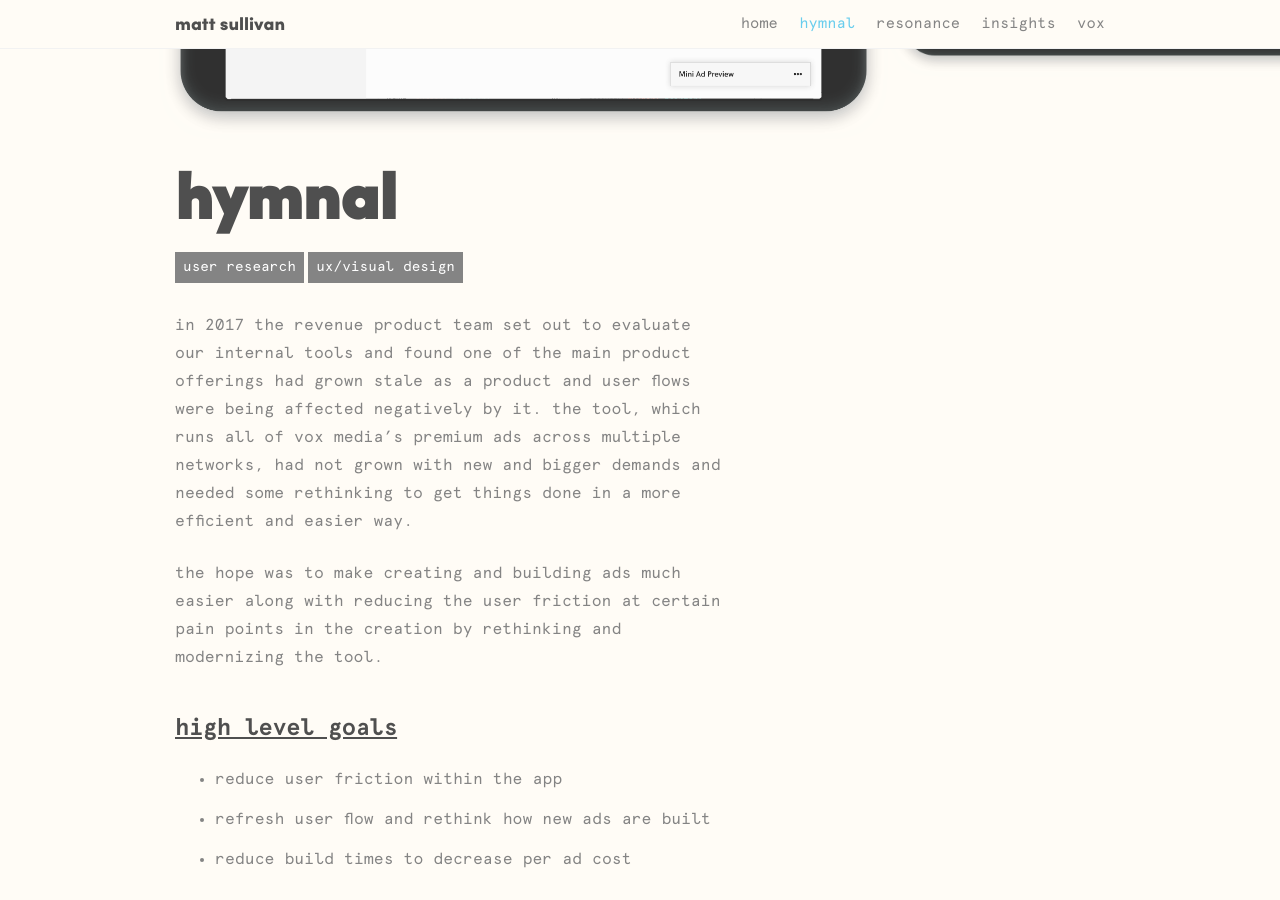
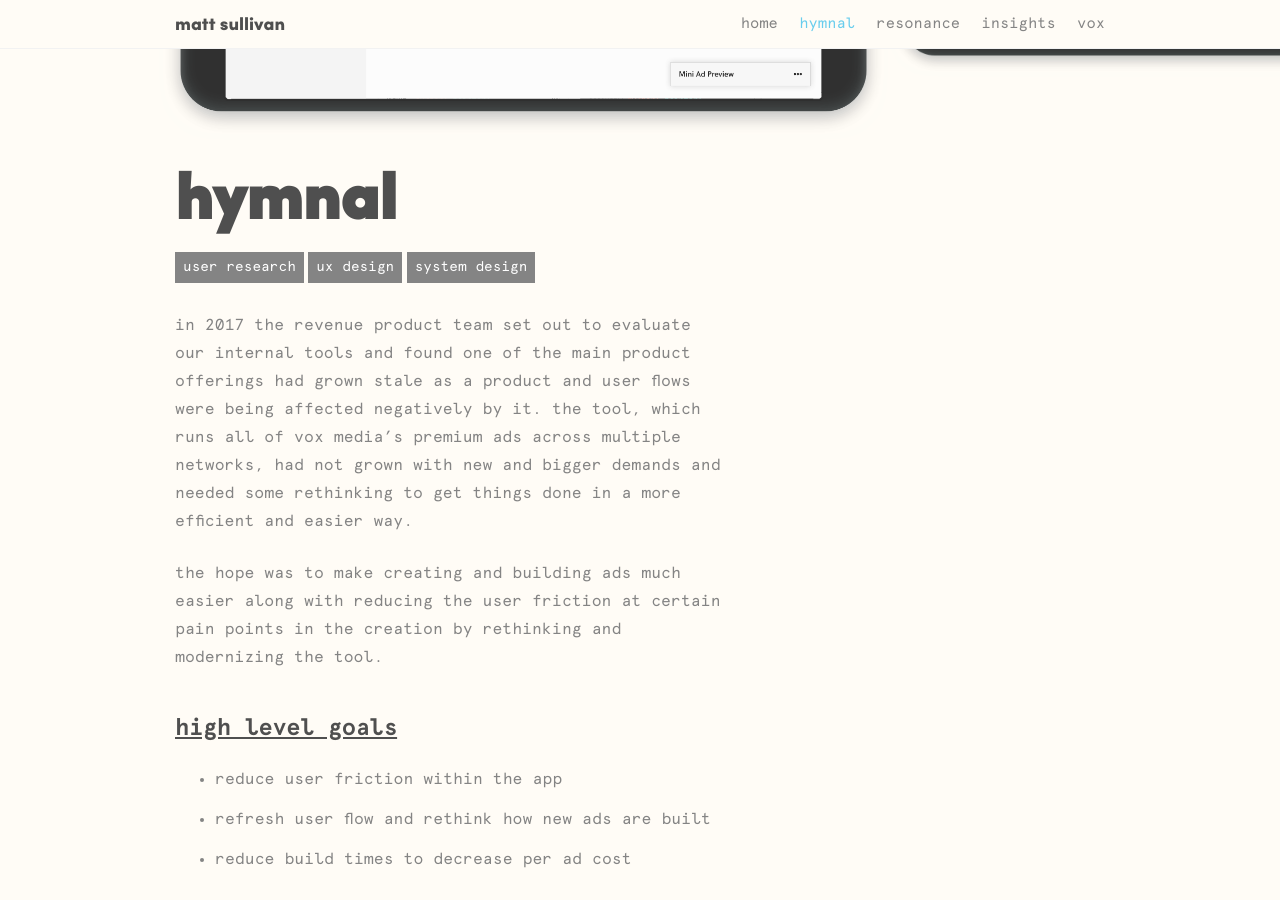
Before and after one commit to mjsxi/mjsxi.github.io, a Jekyll site: the page built from _posts/2017-06-02-hymnal.markdown, in a window 1280 px wide and 900 px high, scrolled down 476 px. Built offline with Jekyll 4.4.1, drawn with Linux system fonts in a browser that asks for light colours.

Commit message:
updating a tag

```diff
--- a/_posts/2017-06-02-hymnal.markdown
+++ b/_posts/2017-06-02-hymnal.markdown
@@ -3,7 +3,8 @@ title: hymnal
 date: 2017-06-02 21:45:00 Z
 tags:
 - user research
-- ux/visual design
+- ux design
+- system design
 images:
 - hymnal-ad-overview.png
 - hymnal-ad-fields.png
```
Also changed, not shown: 3 other files.
